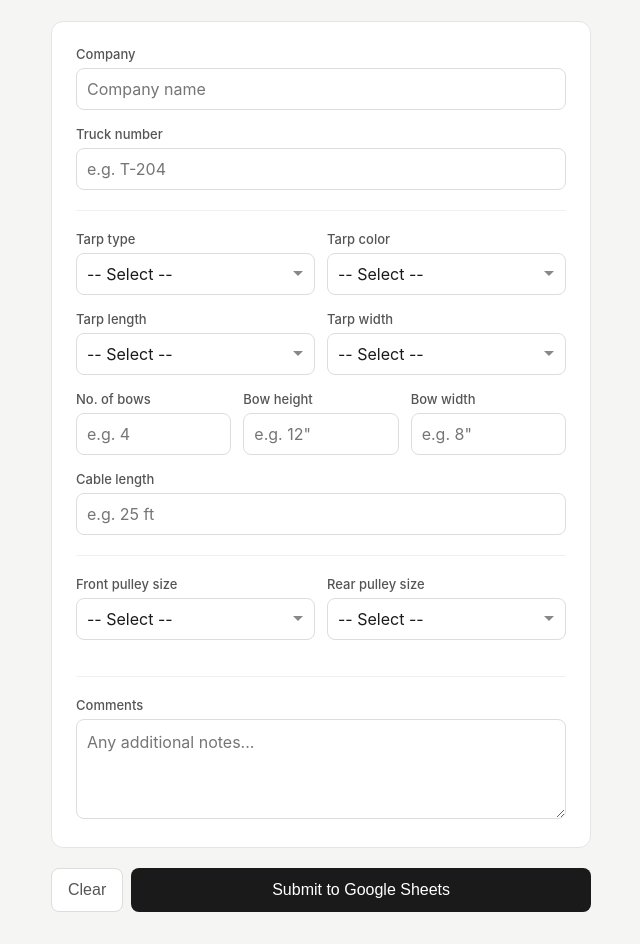
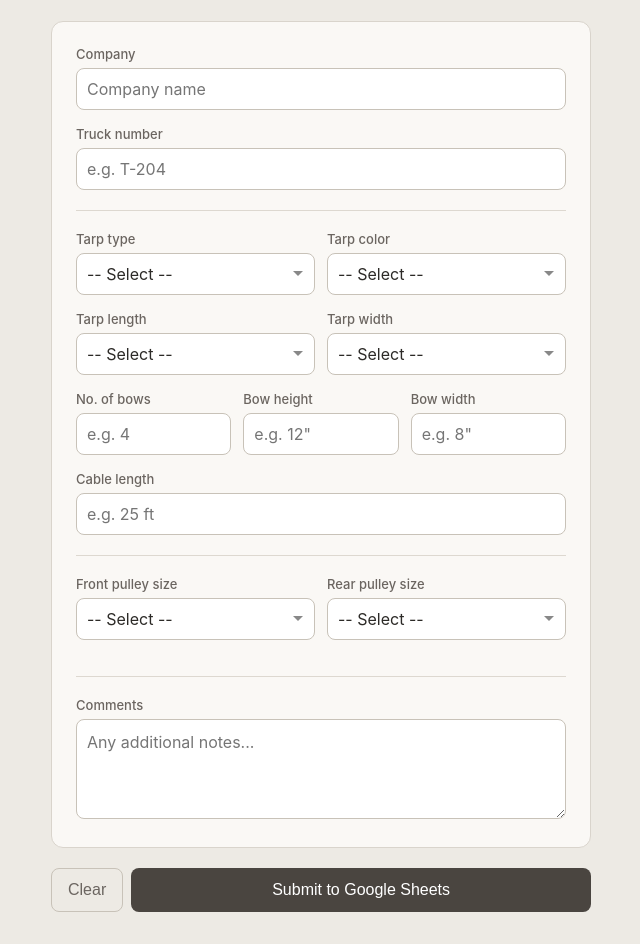
Before and after one commit to weaver225/Tarp-Inventory-Form, a plain HTML site: page index.html in a window 1280 px wide. Shown: the part 95-1039 px from the top of the page, without its empty margins (319-959 px from the left). Drawn offline with Linux system fonts and the light colour scheme.

Commit message:
Update index.html

```diff
--- a/index.html
+++ b/index.html
@@ -6,24 +6,24 @@
   <title>Truck Tarp List</title>
   <style>
     * { -webkit-box-sizing: border-box; box-sizing: border-box; margin: 0; padding: 0; }
-    body { font-family: -apple-system, Helvetica, Arial, sans-serif; background: #f5f5f3; min-height: 100vh; padding: 2rem 1rem; }
+    body { font-family: -apple-system, Helvetica, Arial, sans-serif; background: #EDEAE4; min-height: 100vh; padding: 2rem 1rem; }
     .form-wrap { width: 100%; max-width: 540px; margin: 0 auto; }
     .form-header { margin-bottom: 1.5rem; display: -webkit-box; display: -webkit-flex; display: flex; -webkit-box-align: start; -webkit-align-items: flex-start; align-items: flex-start; -webkit-box-pack: justify; -webkit-justify-content: space-between; justify-content: space-between; gap: 12px; }
-    .form-header-text h2 { font-size: 20px; font-weight: 600; color: #1a1a1a; }
-    .form-header-text p { font-size: 13px; color: #888; margin-top: 4px; }
+    .form-header-text h2 { font-size: 20px; font-weight: 600; color: #2c2a27; }
+    .form-header-text p { font-size: 13px; color: #7a7570; margin-top: 4px; }
     .header-links { display: -webkit-box; display: -webkit-flex; display: flex; gap: 6px; flex-shrink: 0; margin-top: 2px; }
     .sheet-link { display: -webkit-inline-box; display: -webkit-inline-flex; display: inline-flex; -webkit-box-align: center; -webkit-align-items: center; align-items: center; gap: 5px; font-size: 12px; font-weight: 500; text-decoration: none; white-space: nowrap; padding: 5px 10px; -webkit-border-radius: 8px; border-radius: 8px; }
     .sheet-link svg { width: 13px; height: 13px; flex-shrink: 0; }
     .view-link { color: #1e40af; border: 1px solid #93c5fd; background: #eff6ff; }
     .search-link { color: #166534; border: 1px solid #86efac; background: #f0fdf4; }
-    .form-card { background: #fff; border: 1px solid #e5e5e5; -webkit-border-radius: 12px; border-radius: 12px; padding: 1.5rem; }
+    .form-card { background: #FAF8F5; border: 1px solid #D9D4CC; -webkit-border-radius: 12px; border-radius: 12px; padding: 1.5rem; }
     .field { margin-bottom: 1rem; }
     .field:last-child { margin-bottom: 0; }
-    .field label { display: block; font-size: 13px; font-weight: 500; color: #555; margin-bottom: 6px; }
+    .field label { display: block; font-size: 13px; font-weight: 500; color: #6b6560; margin-bottom: 6px; }
     .field input, .field select, .field textarea {
       width: 100%; padding: 0 10px;
-      border: 1px solid #ddd; -webkit-border-radius: 8px; border-radius: 8px;
-      font-size: 16px; color: #1a1a1a; background: #fff;
+      border: 1px solid #C8C2B8; -webkit-border-radius: 8px; border-radius: 8px;
+      font-size: 16px; color: #2c2a27; background: #fff;
       outline: none; -webkit-appearance: none; appearance: none;
       font-family: -apple-system, Helvetica, Arial, sans-serif;
     }
@@ -37,20 +37,21 @@
     .row-2 .field { -webkit-box-flex: 1; -webkit-flex: 1; flex: 1; }
     .row-3 { display: -webkit-box; display: -webkit-flex; display: flex; gap: 12px; }
     .row-3 .field { -webkit-box-flex: 1; -webkit-flex: 1; flex: 1; }
-    .divider { border: none; border-top: 1px solid #f0f0f0; margin: 1.25rem 0; }
+    .divider { border: none; border-top: 1px solid #DDD8D0; margin: 1.25rem 0; }
     .form-actions { margin-top: 1.25rem; display: -webkit-box; display: -webkit-flex; display: flex; gap: 8px; }
     .btn-submit {
       -webkit-box-flex: 1; -webkit-flex: 1; flex: 1;
-      height: 44px; background: #1a1a1a; color: #fff;
+      height: 44px; background: #4a4540; color: #fff;
       border: none; -webkit-border-radius: 8px; border-radius: 8px;
       font-size: 16px; font-weight: 500; cursor: pointer;
     }
     .btn-submit:disabled { opacity: 0.5; }
     .btn-clear {
-      height: 44px; padding: 0 16px; background: #fff; color: #555;
-      border: 1px solid #ddd; -webkit-border-radius: 8px; border-radius: 8px;
+      height: 44px; padding: 0 16px; background: transparent; color: #6b6560;
+      border: 1px solid #C8C2B8; -webkit-border-radius: 8px; border-radius: 8px;
       font-size: 16px; cursor: pointer;
     }
+    .btn-clear:hover { background: #E8E3DC; }
     .banner { display: none; -webkit-border-radius: 8px; border-radius: 8px; padding: 12px 14px; font-size: 14px; margin-top: 1rem; }
     .banner.show { display: block; }
     .banner.success { background: #f0faf4; border: 1px solid #86efac; color: #166534; }
```
